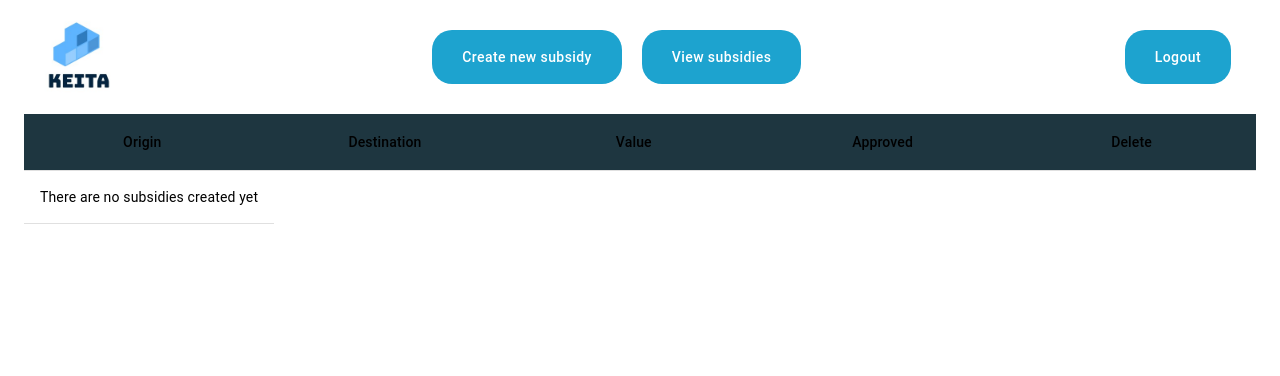
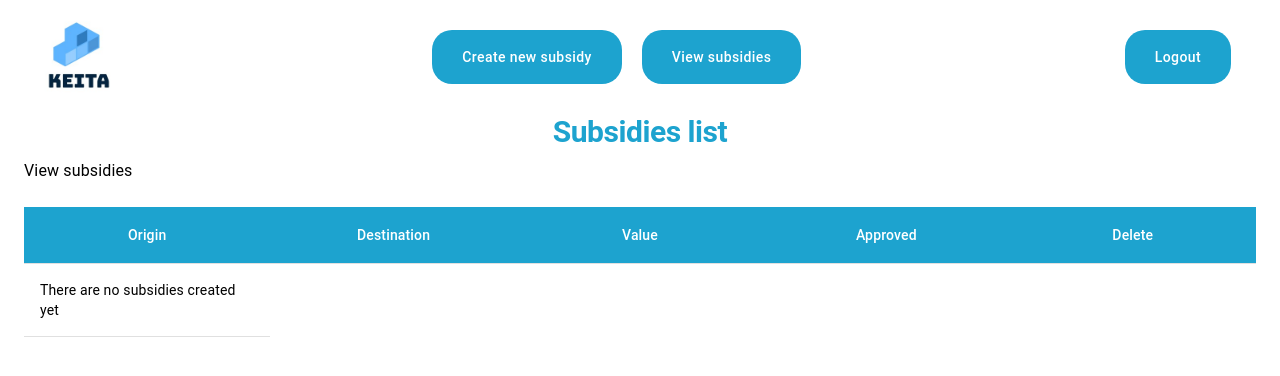
Before and after one commit to PalomaReb/Keita_challenge, a React (Create React App) app: page /view-subsidies in a window 1280 px wide. Shown: the top 376 px of the page. Built offline with nearby package versions, Linux system fonts and the light colour scheme.

Commit message:
table created

```diff
--- a/src/pages/subsList.tsx
+++ b/src/pages/subsList.tsx
@@ -8,53 +8,51 @@ import {
   TableCell,
   TableBody,
   Button,
+  Typography,
 } from "@material-ui/core";
 import { useStyles } from "./mainCSS";
+import DeleteIcon from "@material-ui/icons/Delete";
 import Subs from "../classes/subs";
 import { Header } from "../components/header";
 
 interface TableInfo {
   id: "Origin" | "Destination" | "Value" | "Approved" | "Delete";
   label: string;
-  minWidth?: number;
-  align?: "center";
+  width: string;
+  align: "center";
   format?: (value: number) => string;
 }
 const columns: TableInfo[] = [
   {
     id: "Origin",
     label: "Origin",
-    minWidth: 160,
+    width: "20%",
     align: "center",
-    format: (value: number) => value.toLocaleString("en-US"),
   },
   {
     id: "Destination",
     label: "Destination",
-    minWidth: 170,
+    width: "20%",
     align: "center",
-    format: (value: number) => value.toLocaleString("en-US"),
   },
   {
     id: "Value",
     label: "Value",
-    minWidth: 170,
+    width: "20%",
     align: "center",
     format: (value: number) => value.toLocaleString("en-US"),
   },
   {
     id: "Approved",
     label: "Approved",
-    minWidth: 170,
+    width: "20%",
     align: "center",
-    format: (value: number) => value.toLocaleString("en-US"),
   },
   {
     id: "Delete",
     label: "Delete",
-    minWidth: 170,
+    width: "20%",
     align: "center",
-    format: (value: number) => value.toLocaleString("en-US"),
   },
 ];
 
@@ -62,50 +60,58 @@ function SubsList() {
   const classes = useStyles();
   const [subsList, setSubsList] = useState(Subs.getSubs());
 
-  // let subArrayList = subsList.slice();
-  //     const filteredBystatus = subsList.filter(subList => subList.approved )
-
-  // }
-
   return (
-    <Grid>
+    <Grid item xs={12}>
       <Header></Header>
-      <TableContainer>
+      <Typography color="primary" align="center" variant="h1">
+        Subsidies list
+      </Typography>
+      <Typography className={classes.text}>View subsidies</Typography>
+      <TableContainer className={classes.tableContainer}>
         <Table stickyHeader aria-label="sticky table">
           <TableHead>
-            <TableRow>
+            <TableRow className={classes.textColor}>
               {columns.map((column) => (
                 <TableCell
-                  className={classes.textColor}
                   key={column.id}
                   align={column.align}
-                  style={{ minWidth: column.minWidth }}
+                  style={{ width: column.width }}
                 >
                   {column.label}
                 </TableCell>
               ))}
             </TableRow>
           </TableHead>
-        </Table>
-        <TableBody>
+          <TableBody className={classes.tableInfo}>
             {subsList.length > 0 ? (
-            subsList.map((item: any, index: number) => {
+              subsList.map(
+                (
+                  item: {
+                    origin: String;
+                    destination: String;
+                    value: number;
+                    approved: Boolean;
+                  },
+                  index: number
+                ) => {
+                  // cambio de any a object
                   return (
-                <TableRow>
-                  <TableCell className={classes.tableInfo}>
-                    {item.origin.toUpperCase}
+                    <TableRow key={index}>
+                      <TableCell align="center">
+                        {item.origin.toUpperCase()}
                       </TableCell>
-                  <TableCell className={classes.tableInfo}>
+                      <TableCell align="center">
                         {item.destination.toUpperCase()}
                       </TableCell>
-                  <TableCell className={classes.tableInfo}>
-                    {item.value}
-                  </TableCell>
-                  <TableCell className={classes.tableInfo}>
+                      <TableCell align="center">{item.value}</TableCell>
+                      <TableCell align="center">
                         {item.approved ? (
-                      ""
+                          <Typography className={classes.approvedTXT}>
+                            APPROVED
+                          </Typography>
                         ) : (
                           <Button
+                            className={`${classes.button} ${classes.mobileBTN}`}
                             onClick={() =>
                               Subs.approveSub(index, () => {
                                 setSubsList(Subs.getSubs());
@@ -117,11 +123,12 @@ function SubsList() {
                           </Button>
                         )}
                       </TableCell>
-                  <TableCell className={classes.tableInfo}>
+                      <TableCell align="center">
                         {item.approved ? (
                           ""
                         ) : (
-                      <Button
+                          <DeleteIcon
+                            className={classes.trash}
                             onClick={() =>
                               Subs.deleteSub(index, () => {
                                 setSubsList(Subs.getSubs());
@@ -129,20 +136,21 @@ function SubsList() {
                             }
                             data-ref={index}
                           >
-                        {" "}
                             Delete
-                      </Button>
+                          </DeleteIcon>
                         )}
                       </TableCell>
                     </TableRow>
                   );
-            })
+                }
+              )
             ) : (
               <TableRow>
                 <TableCell>There are no subsidies created yet</TableCell>
               </TableRow>
             )}
           </TableBody>
+        </Table>
       </TableContainer>
     </Grid>
   );
```
Lines whose indentation alone changed are shown as unchanged.
